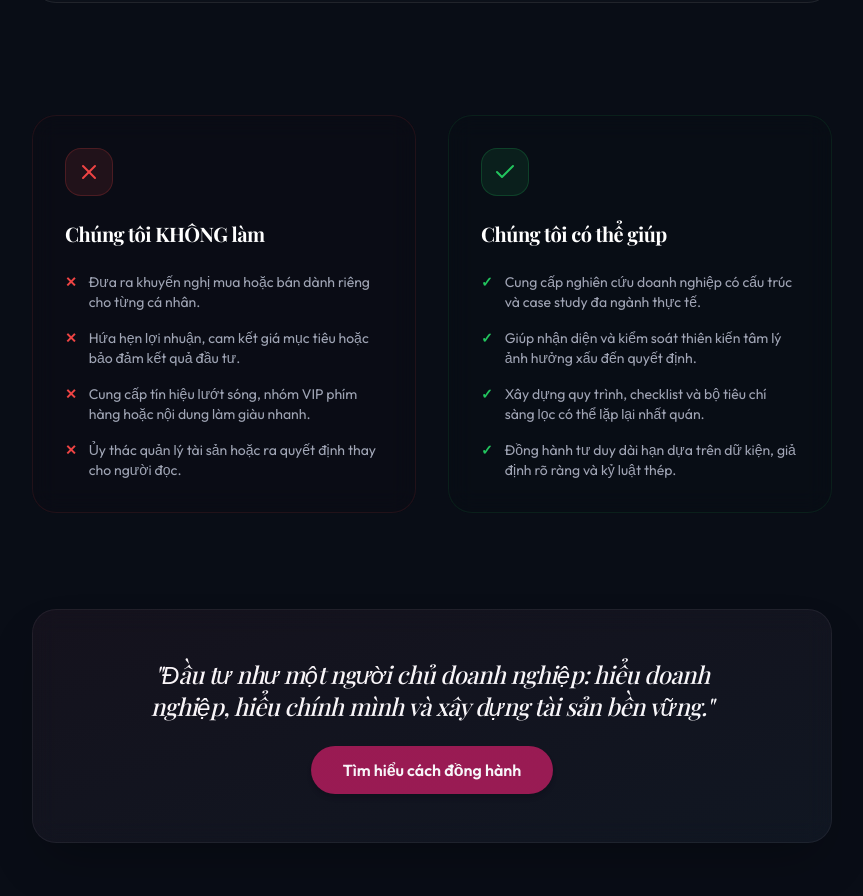
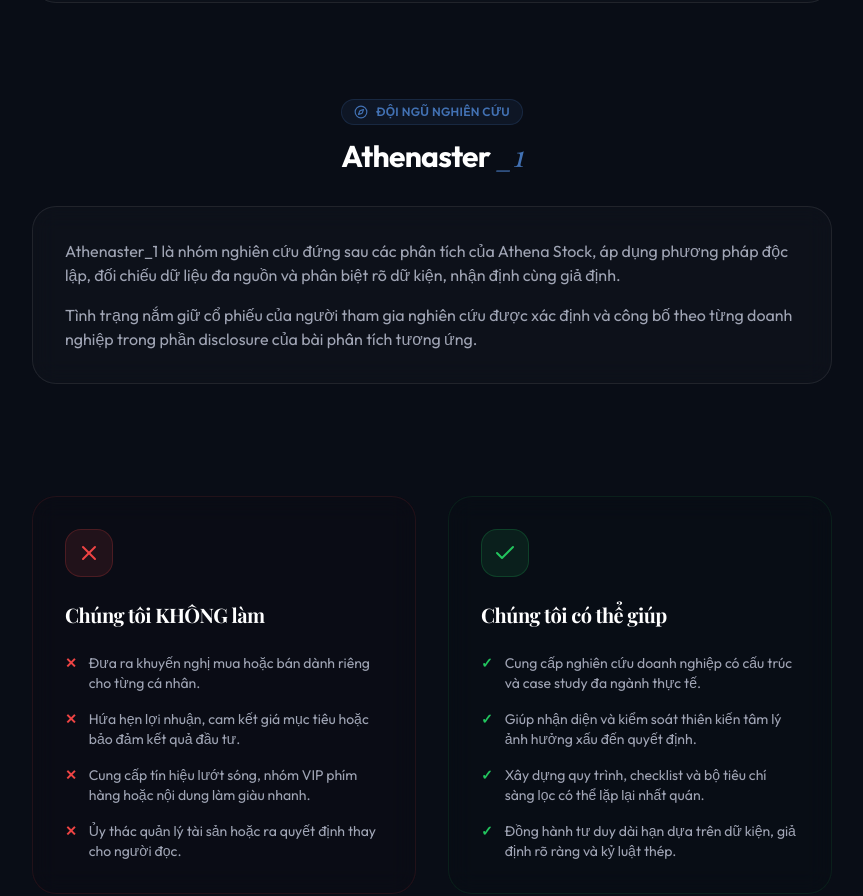
Before and after one commit to ziafu000/AthenaStock, a Next.js app: page /about in a window 1280 px wide. Shown: the part 3876-4772 px from the top of the page, without its empty margins (208-1071 px from the left). Built offline with nearby package versions, Linux system fonts and the light colour scheme; no server answers; a web font is replaced by a local one.

Commit message:
no-mistakes(review): Restore Athenaster and correct privacy storage disclosure

```diff
--- a/src/app/about/page.tsx
+++ b/src/app/about/page.tsx
@@ -319,6 +319,28 @@
                         </div>
                     </div>
 
+                    {/* Athenaster Research Team */}
+                    <div className="space-y-8">
+                        <div className="text-center space-y-3">
+                            <div className="inline-flex items-center gap-2 px-3 py-1 rounded-full bg-[#4271b3]/10 text-[#4271b3] text-xs font-semibold tracking-wide uppercase border border-[#4271b3]/20">
+                                <Compass className="w-3.5 h-3.5" />
+                                Đội ngũ nghiên cứu
+                            </div>
+                            <h2 className="text-2xl md:text-3xl font-sans font-bold text-white">
+                                Athenaster <span className="font-serif italic font-light text-[#4271b3]">_1</span>
+                            </h2>
+                        </div>
+
+                        <div className="relative overflow-hidden rounded-3xl border border-white/[0.08] bg-white/[0.02] p-8 backdrop-blur-md space-y-4">
+                            <p className="text-sm md:text-base text-[#a0a5b5] leading-relaxed font-sans">
+                                Athenaster_1 là nhóm nghiên cứu đứng sau các phân tích của Athena Stock, áp dụng phương pháp độc lập, đối chiếu dữ liệu đa nguồn và phân biệt rõ dữ kiện, nhận định cùng giả định.
+                            </p>
+                            <p className="text-sm md:text-base text-[#a0a5b5] leading-relaxed font-sans">
+                                Tình trạng nắm giữ cổ phiếu của người tham gia nghiên cứu được xác định và công bố theo từng doanh nghiệp trong phần disclosure của bài phân tích tương ứng.
+                            </p>
+                        </div>
+                    </div>
+
                     {/* Do vs Don't Bento Grid */}
                     <div className="grid md:grid-cols-2 gap-8 pt-4">
                         {/* What we DON'T do */}
--- a/src/app/privacy/page.tsx
+++ b/src/app/privacy/page.tsx
@@ -1,5 +1,5 @@
 import Link from "next/link"
-import { Shield, Lock, Database, Server, HardDrive, RefreshCw, Mail, CheckCircle2 } from "lucide-react"
+import { Shield, Lock, Database, Server, RefreshCw, Mail, CheckCircle2 } from "lucide-react"
 
 export const metadata = {
     title: "Chính sách quyền riêng tư – Athena Stock",
@@ -43,16 +43,16 @@
         ),
     },
     {
-        title: "Ghi chú & Đánh dấu của người đọc (Reader Notes)",
-        icon: HardDrive,
+        title: "Tùy chọn hiển thị trên thiết bị",
+        icon: Database,
         content: (
             <div className="space-y-3">
                 <p>
-                    Trong quá trình đọc các bài nghiên cứu và phân tích, các ghi chú cá nhân hoặc đánh dấu (highlights) do bạn tạo ra được lưu trữ <strong className="text-white">hoàn toàn trong localStorage</strong> trên trình duyệt và thiết bị cá nhân của bạn.
+                    Website chỉ sử dụng <strong className="text-white">localStorage</strong> trên trình duyệt để ghi nhớ các tùy chọn hiển thị của bạn, như cỡ chữ, độ rộng dòng đọc và giao diện sáng hoặc tối.
                 </p>
                 <div className="rounded-xl border border-white/[0.08] bg-white/[0.02] p-3 text-xs text-[#a0a5b5] space-y-1">
                     <p className="font-semibold text-[#faf8f6]">Cam kết bảo mật thiết bị:</p>
-                    <p>Dữ liệu này tuyệt đối không bao giờ được gửi lên máy chủ của Athena Stock hay bất kỳ bên thứ ba nào. Bạn có toàn quyền xóa toàn bộ ghi chú bất kỳ lúc nào bằng cách xóa dữ liệu duyệt web trên trình duyệt của mình.</p>
+                    <p>Các tùy chọn này không được gửi lên máy chủ của Athena Stock. Bạn có thể xóa chúng bất kỳ lúc nào bằng cách xóa dữ liệu duyệt web trên trình duyệt của mình.</p>
                 </div>
             </div>
         ),
```
